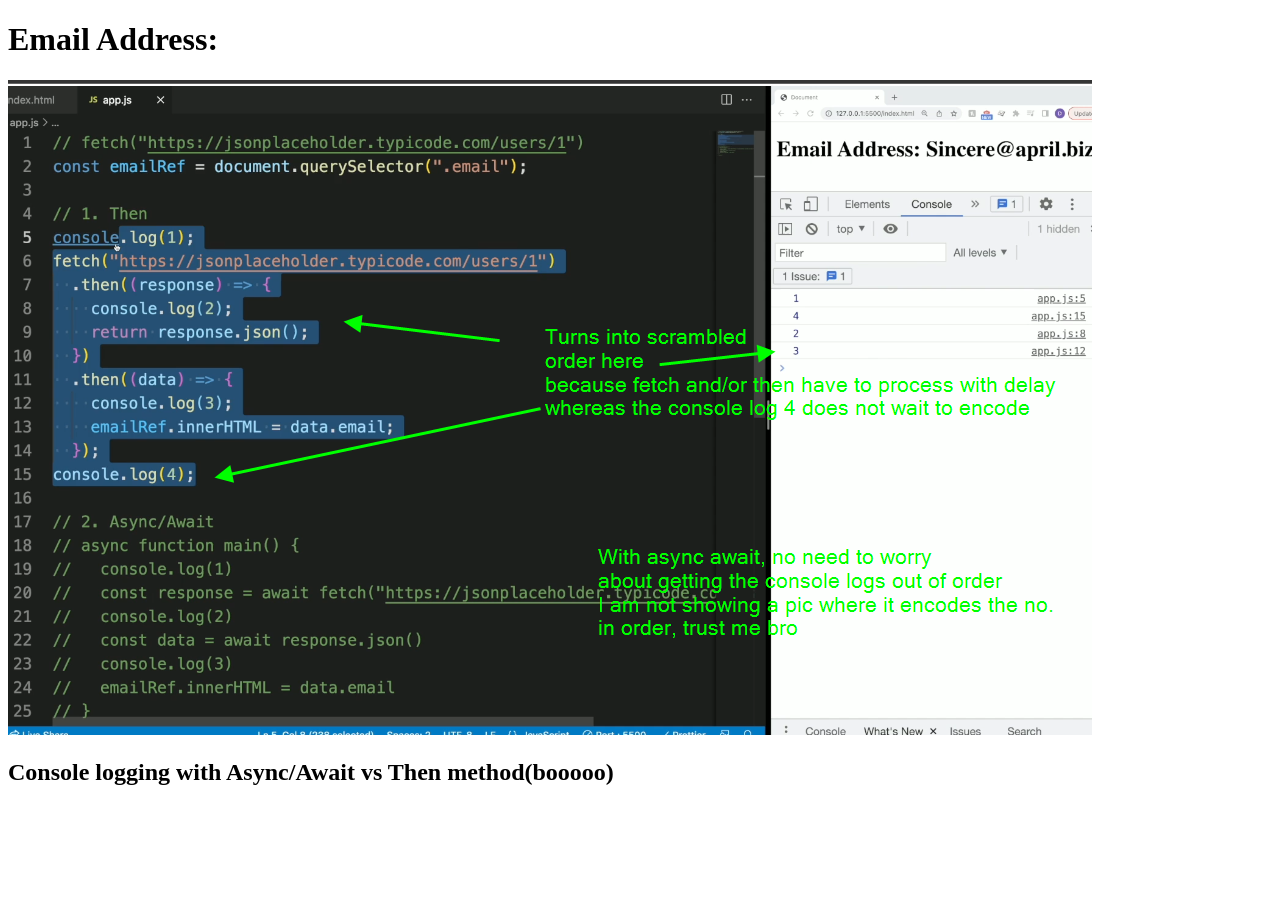
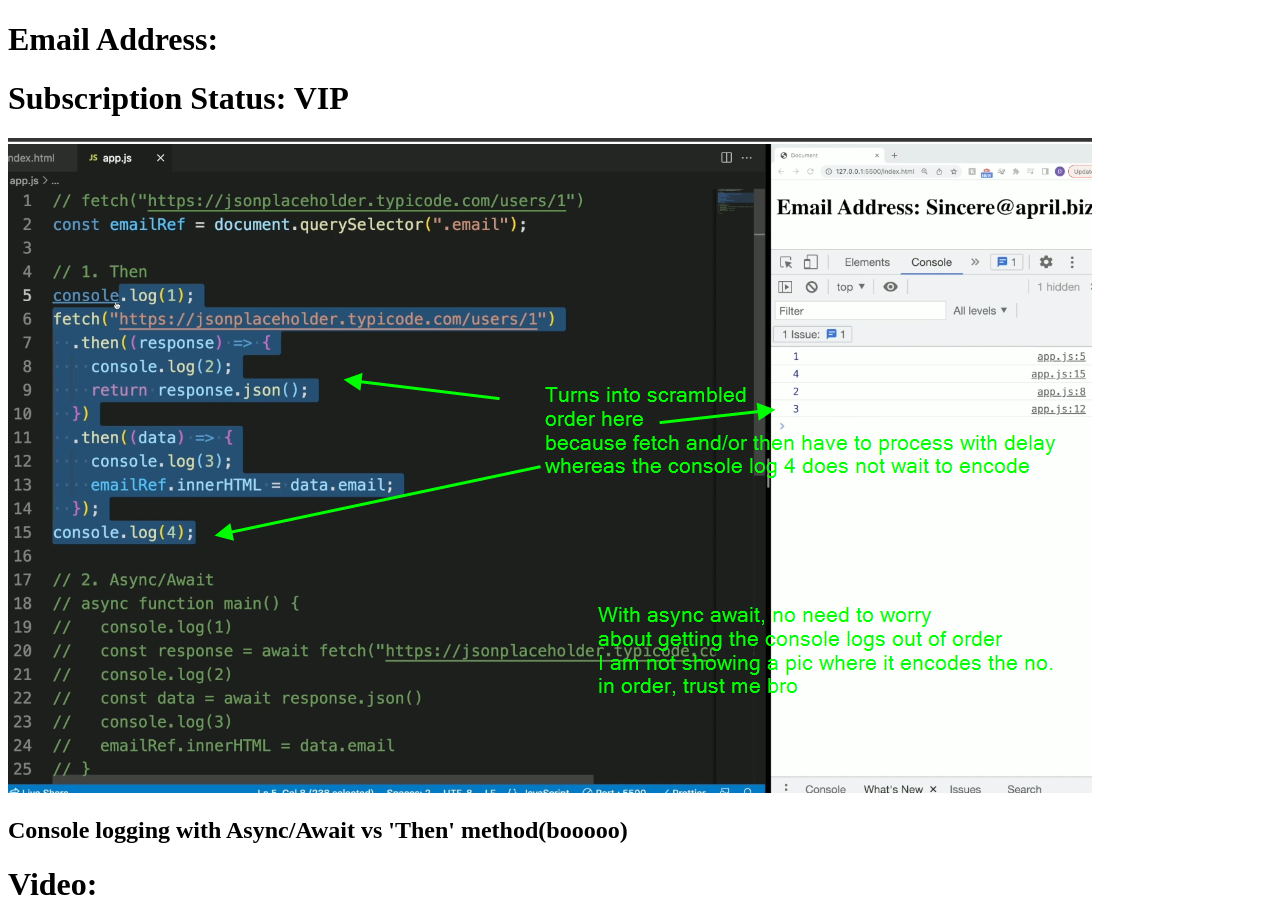
Before and after one commit to LaurenceLama/How-to-Promises, a plain HTML site: page index.html in a window 1280 px wide. Before the commit the page ends 806 px from the top, so only its background shows below. Drawn offline with Linux system fonts and the light colour scheme; no server answers.

Commit message:
Completion of background knowledge about promisess

```diff
--- a/app.js
+++ b/app.js
@@ -23,10 +23,65 @@ to make it better practice, follow this one below*/
 
 // 2. Async/Await
 async function main() {
-    const response = await fetch("https://jsonplaceholder.typicode.com/users/1") //unlocks the promise, but frontend cannot comprehend this backend data so below,,
-    const data = await response.json() //unlocks the details inside the promise
-    emailRef.innerHTML = data.email
-    console.log(data)
+  const response = await fetch("https://jsonplaceholder.typicode.com/users/1"); //unlocks the promise, but frontend cannot comprehend this backend data so below,,
+  const data = await response.json(); //unlocks the details inside the promise
+  emailRef.innerHTML = data.email;
+  console.log(data);
 }
 
 main(); //this lets me show the email text inside that emailRef which contains- just know it allows to show the thing
+
+
+
+// const commands need to be up top and above these functions cause I experience errors with these below or in other places like below
+// to show them in HTML 1st part (this is not the 1st part of this section so skip to how to make promise)
+const statusRef = document.querySelector('.status')
+const videoRef = document.querySelector('.video')
+
+// how to make promise
+function getSubscriptionStatus() {
+  return new Promise((resolve, reject) => {
+    setTimeout(() => {
+      resolve("VIP")
+      resolve("undefined") //accessing this as the operating resolve shows undefined on sub-status and reveals 'else' statement below HTML
+    }, 3000)
+  })
+}
+
+// unlock promise(again) using async await
+async function major() {
+  const status = await getSubscriptionStatus();
+  statusRef.innerHTML = status; //to show it in HTML 2nd part
+}
+
+major();
+
+
+// EXERCISE LEZGO, Did pretty good did not know ill just copy lines 51 n 52 but I am still correct
+
+function getVideo(subscriptionStatus) {
+  return new Promise((resolve, reject) => {
+    if (subscriptionStatus === "VIP") {
+      resolve("show video")
+    }
+    if (subscriptionStatus === "FREE") {
+      resolve("show trailer")
+    }
+    else {reject("no video")}
+  });
+}
+
+async function minor() {
+  const status = await getSubscriptionStatus();
+  statusRef.innerHTML = status;
+  // console.log(await getVideo(status)); this does not show on HTML so this how do me it
+  try {
+    console.log(await getVideo(status))
+  }
+  catch (e) {
+    console.log(e)
+    videoRef.innerHTML = e;
+  }
+}
+
+minor();
--- a/index.html
+++ b/index.html
@@ -9,7 +9,9 @@
 </head>
 <body>
     <h1>Email Address: <span class="email"></span> </h1>
+    <h1>Subscription Status: <span class="status"></span> </h1>
     <img src="./noters/note.png" alt="notes on console logging inside promises unlocker">
-    <h2>Console logging with Async/Await vs Then method(booooo)</h2>
+    <h2>Console logging with Async/Await vs 'Then' method(booooo)</h2>
+    <h1>Video: <span class="video"></span> </h1>
 </body>
 </html>
```
